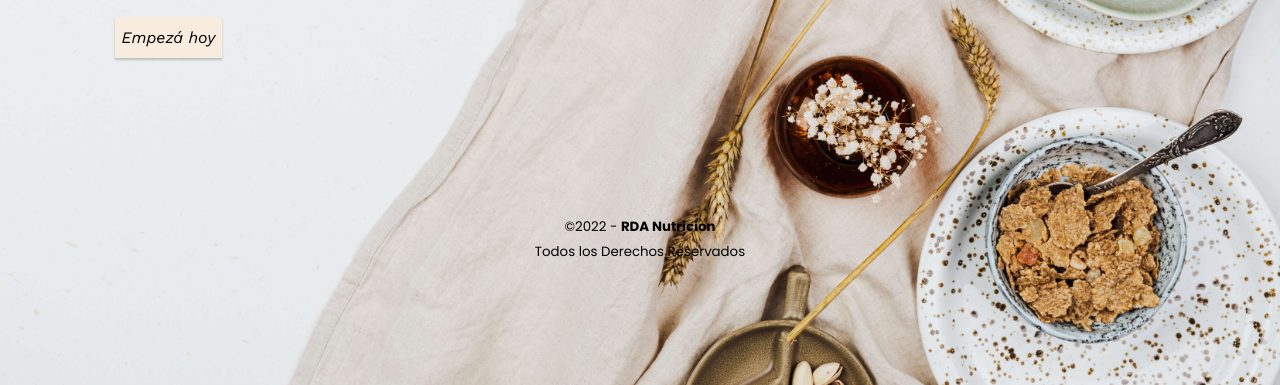
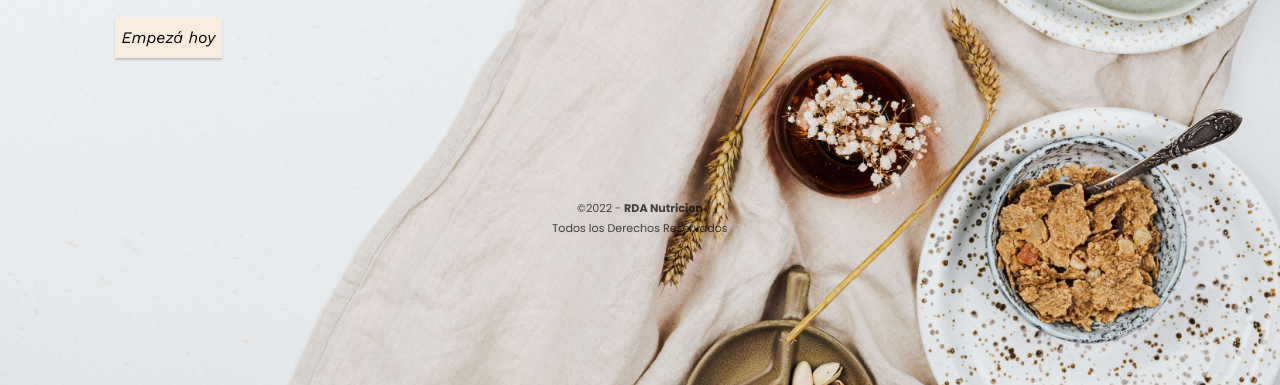
Before and after one commit to leannfran/Rda-nutricion, a plain HTML site: page index.html in a window 1280 px wide. Shown: the part 495-880 px from the top of the page. Drawn offline with nearby package versions, Linux system fonts and the light colour scheme.

Commit message:
commit 4

```diff
--- a/css/styles.css
+++ b/css/styles.css
@@ -34,7 +34,8 @@ opacity: 1;
 margin: 0;
 position: relative;
 bottom: 0;
-
+opacity: 0.7;
+font-size: smaller;
 text-align: center;
 }
 .footer__text {
```
